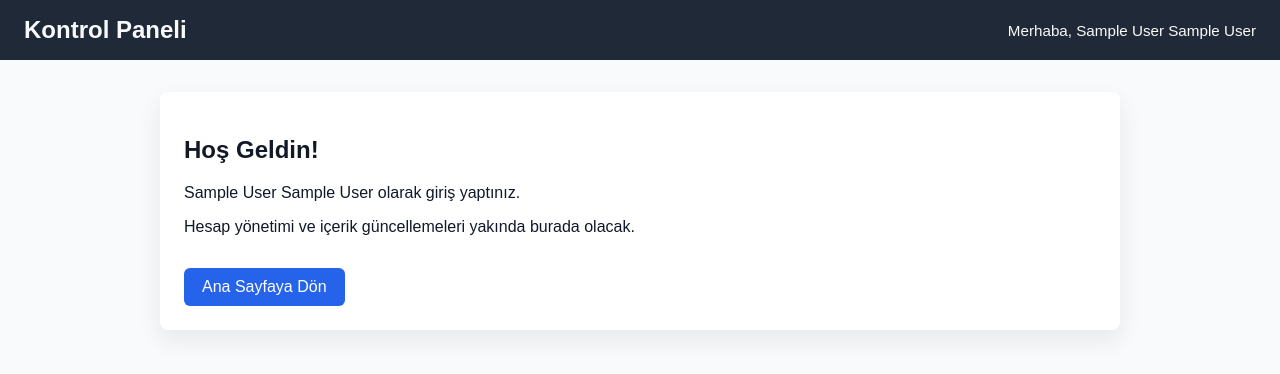
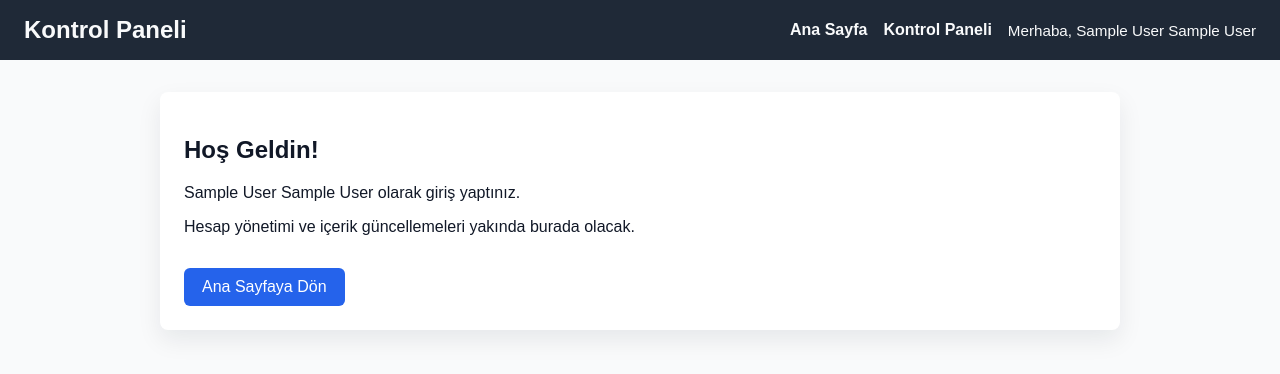
Before and after one commit to hakanicellioglu/nexa, a PHP site: page /dashboard.php in a window 1280 px wide. Shown: the top 374 px of the page. Run offline with PHP 8.4, Linux system fonts and the light colour scheme; the visitor is signed in with stand-in values (Sample User, id 1).

Commit message:
Add navigation links to header layout

```diff
--- a/header.php
+++ b/header.php
@@ -8,6 +8,7 @@ $userFullName = '';
 if (isset($_SESSION['firstname'], $_SESSION['lastname'])) {
     $userFullName = trim($_SESSION['firstname'] . ' ' . $_SESSION['lastname']);
 }
+$isAuthenticated = isset($_SESSION['user_id']);
 ?>
 <!DOCTYPE html>
 <html lang="tr">
@@ -17,9 +18,13 @@ if (isset($_SESSION['firstname'], $_SESSION['lastname'])) {
     <title><?php echo htmlspecialchars($pageTitle, ENT_QUOTES, 'UTF-8'); ?></title>
     <style>
         body { font-family: Arial, sans-serif; margin: 0; background: #f9fafb; color: #111827; }
-        header { background: #1f2937; color: #f9fafb; padding: 16px 24px; display: flex; justify-content: space-between; align-items: center; }
-        header h1 { margin: 0; font-size: 1.5rem; }
-        .user-info { font-size: 0.95rem; }
+        header { background: #1f2937; color: #f9fafb; padding: 16px 24px; display: flex; align-items: center; justify-content: space-between; gap: 24px; }
+        header h1 { margin: 0; font-size: 1.5rem; white-space: nowrap; }
+        .header-actions { display: flex; align-items: center; gap: 16px; }
+        nav { display: flex; gap: 16px; }
+        nav a { color: #f9fafb; text-decoration: none; font-weight: 600; }
+        nav a:hover { text-decoration: underline; }
+        .user-info { font-size: 0.95rem; white-space: nowrap; }
         main { padding: 32px 24px; max-width: 960px; margin: 0 auto; }
         a.button { display: inline-block; margin-top: 16px; padding: 10px 18px; background: #2563eb; color: #fff; text-decoration: none; border-radius: 6px; transition: background 0.2s ease; }
         a.button:hover { background: #1d4ed8; }
@@ -29,8 +34,19 @@ if (isset($_SESSION['firstname'], $_SESSION['lastname'])) {
 <body>
     <header>
         <h1><?php echo htmlspecialchars($pageTitle, ENT_QUOTES, 'UTF-8'); ?></h1>
-        <?php if ($userFullName !== '') : ?>
-            <div class="user-info">Merhaba, <?php echo htmlspecialchars($userFullName, ENT_QUOTES, 'UTF-8'); ?></div>
-        <?php endif; ?>
+        <div class="header-actions">
+            <nav>
+                <a href="index.php">Ana Sayfa</a>
+                <?php if ($isAuthenticated) : ?>
+                    <a href="dashboard.php">Kontrol Paneli</a>
+                <?php else : ?>
+                    <a href="login.php">Giriş Yap</a>
+                    <a href="register.php">Kayıt Ol</a>
+                <?php endif; ?>
+            </nav>
+            <?php if ($userFullName !== '') : ?>
+                <div class="user-info">Merhaba, <?php echo htmlspecialchars($userFullName, ENT_QUOTES, 'UTF-8'); ?></div>
+            <?php endif; ?>
+        </div>
     </header>
     <main>
```
